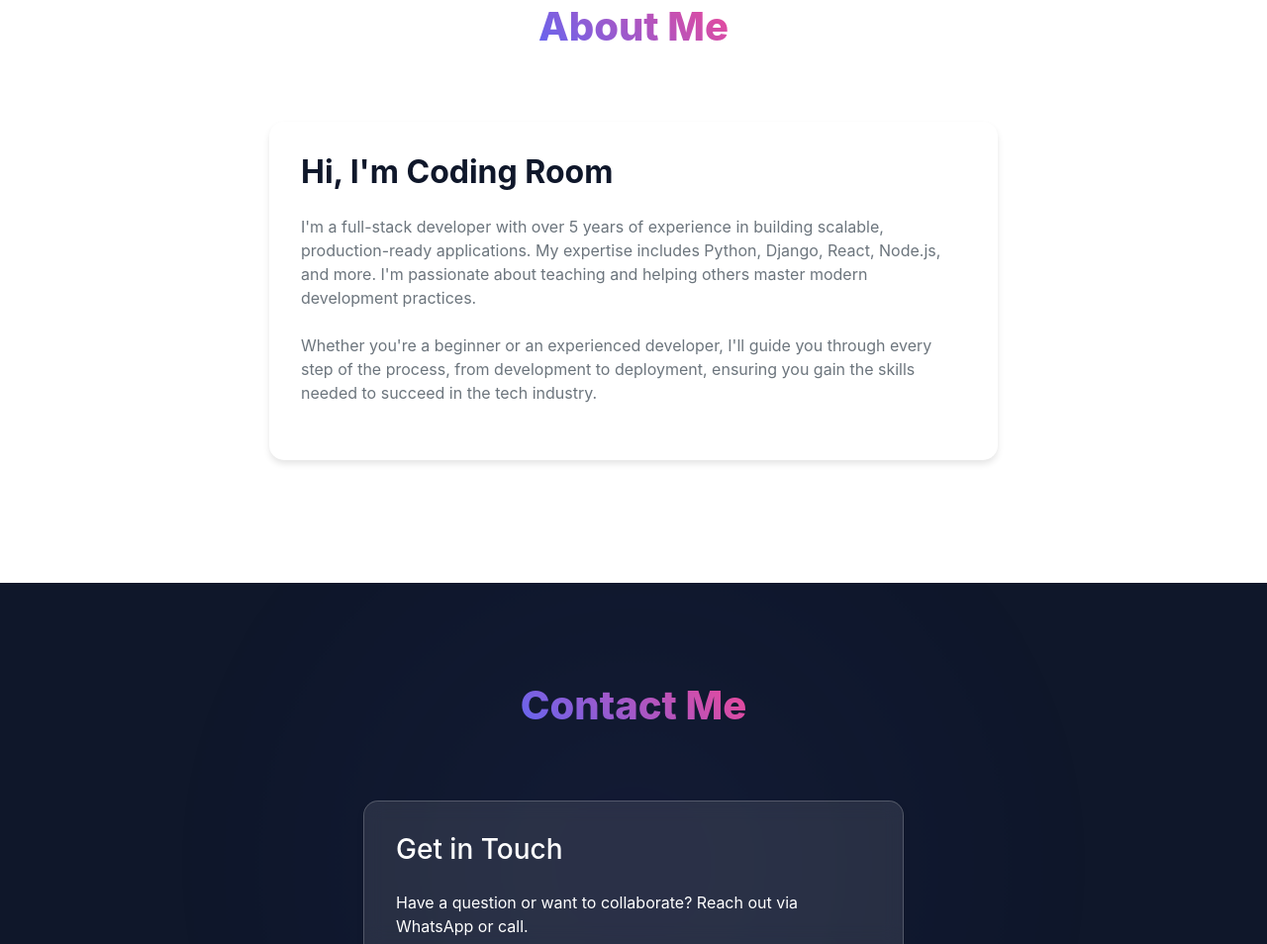
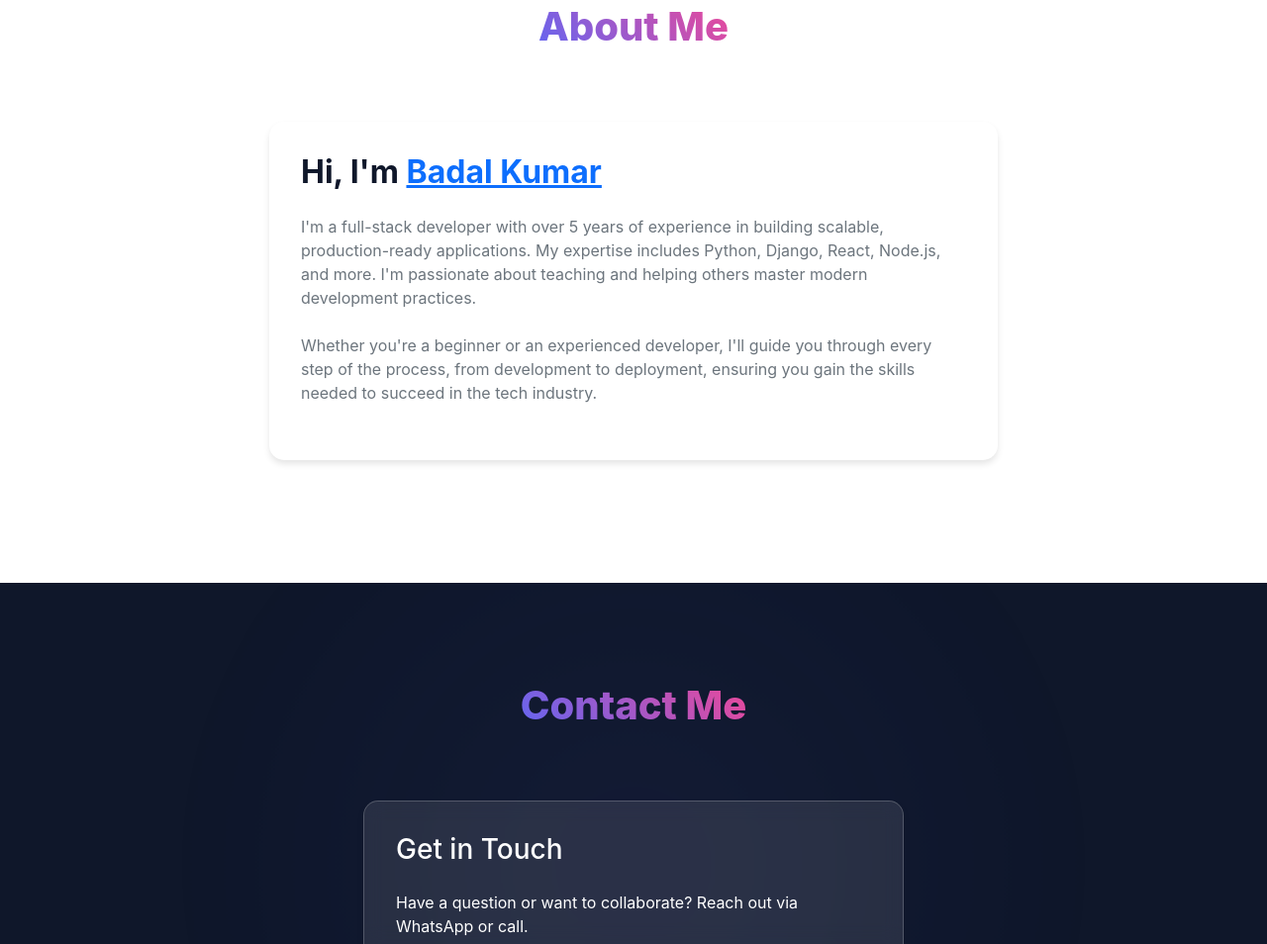
Before and after one commit to exploreprogramming/codingroom, a plain HTML site: page docs/index.html in a window 1280 px wide. Shown: the part 4402-5356 px from the top of the page at 99% size. Drawn offline with nearby package versions, Linux system fonts and the light colour scheme.

Commit message:
Update index.html

```diff
--- a/docs/index.html
+++ b/docs/index.html
@@ -1381,7 +1381,7 @@
             <div class="row justify-content-center">
                 <div class="col-md-8">
                     <div class="about-card" data-aos="fade-up">
-                        <h3>Hi, I'm Coding Room</h3>
+                        <h3>Hi, I'm <a href="https://me.codingroom.in">Badal Kumar</a></h3>
                         <p>I'm a full-stack developer with over 5 years of experience in building scalable, production-ready applications. My expertise includes Python, Django, React, Node.js, and more. I'm passionate about teaching and helping others master
                             modern development practices.</p>
                         <p>Whether you're a beginner or an experienced developer, I'll guide you through every step of the process, from development to deployment, ensuring you gain the skills needed to succeed in the tech industry.</p>
```
